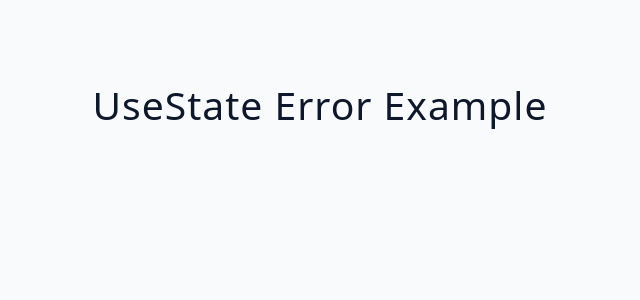
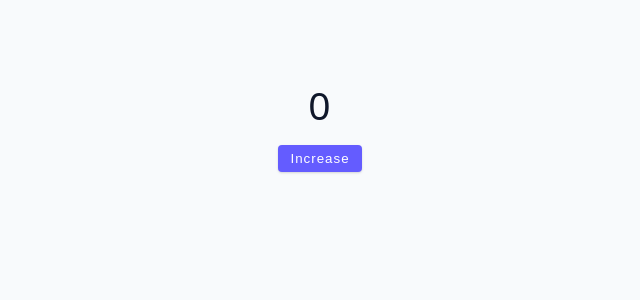
Before and after one commit to mupenziherve/V1-React-test, a React (Vite) app: page / in a window 1280 px wide. Shown: the top 300 px of the page, without its empty margins (320-960 px from the left). Built offline with nearby package versions, Linux system fonts and the light colour scheme.

Commit message:
Increment

```diff
--- a/src/tutorial/01-useState/starter/01-error-example.jsx
+++ b/src/tutorial/01-useState/starter/01-error-example.jsx
@@ -1,5 +1,21 @@
 const ErrorExample = () => {
-  return <h2>useState error example</h2>;
+
+  let count = 0;
+
+const handleClick = () =>{
+  count = count + 1;
+  console.log(count);
+
+  }
+  return <div>
+    <h2>{count}</h2>
+    <button type="button" onClick={handleClick} className="btn">
+      increase
+      </button>
+
+
+
+  </div>;
 };
 
 export default ErrorExample;
```
